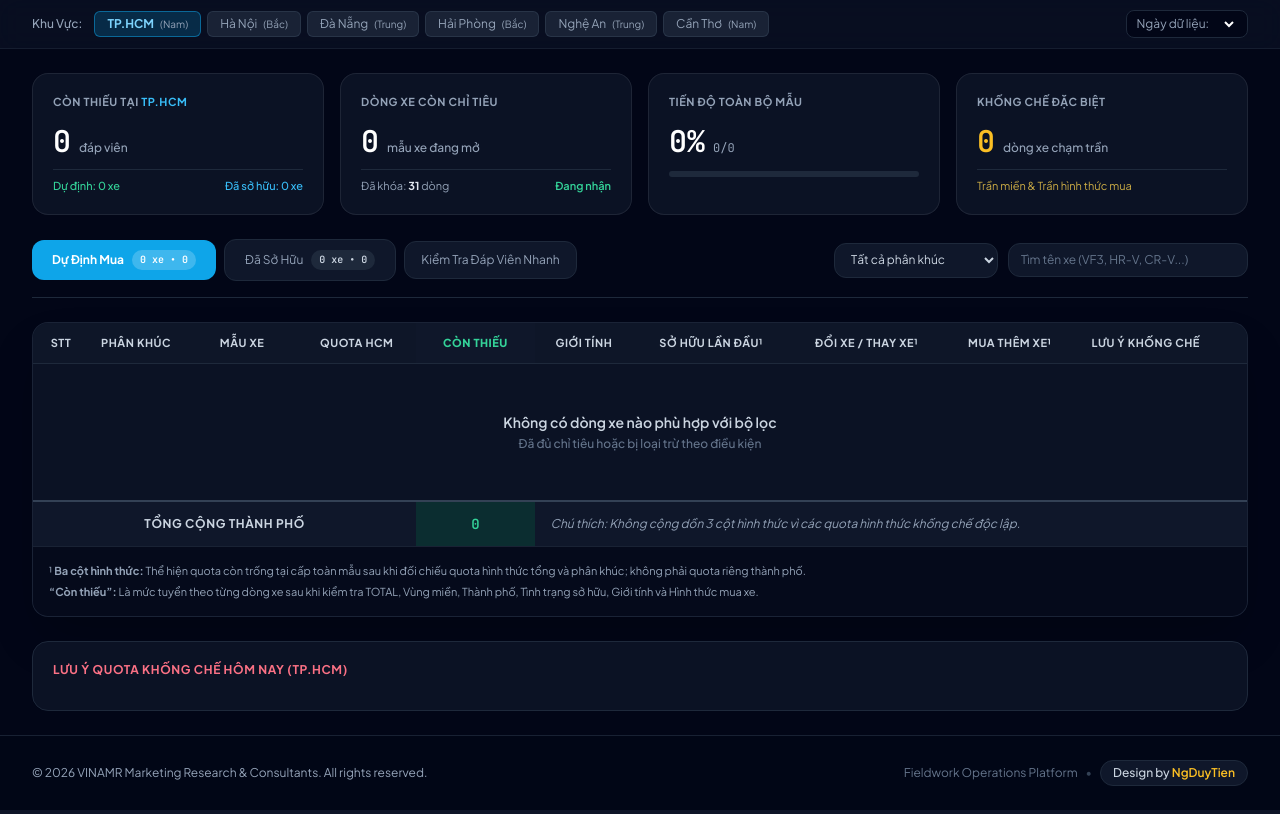
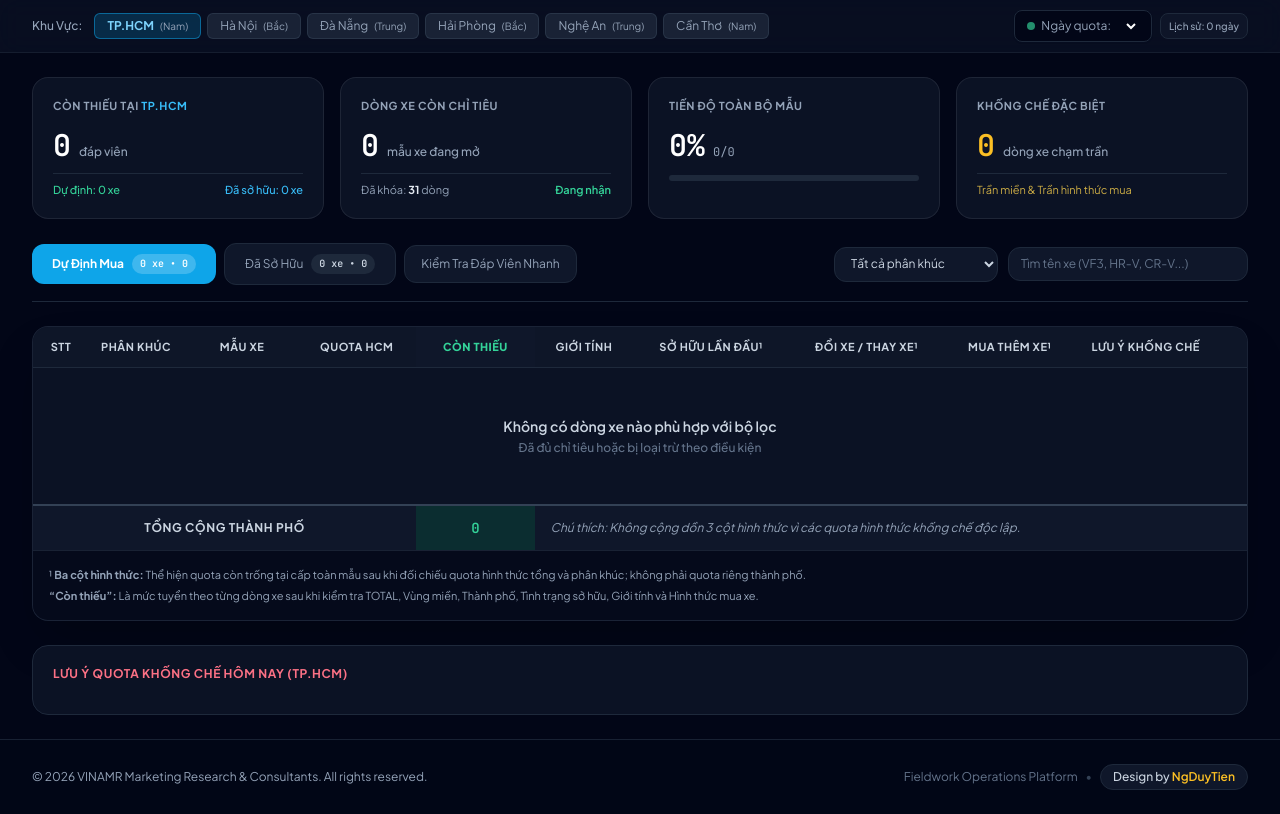
Before and after one commit to Duytien2203/vinamr-autofield, a Python web app: template templates/index.html in a window 1280 px wide. Shown: the part 65-879 px from the top of the page. Run offline with Jinja, Linux system fonts and the light colour scheme; the template is opened without the code that fills it, so the values that code supplies are empty; some libraries are stand-ins or nearby versions.

Commit message:
feat: enhance historical date dropdown selector with formatted date and latest badge

```diff
--- a/templates/index.html
+++ b/templates/index.html
@@ -122,15 +122,20 @@
             </div>
 
             <!-- Date Selector & History -->
-            <div class="flex items-center gap-3">
-                <div class="flex items-center gap-2 bg-slate-950 border border-slate-800 rounded-lg px-2.5 py-1">
-                    <span class="text-slate-400">Ngày dữ liệu:</span>
-                    <select x-model="selectedDate" @change="loadQuotaData()" class="bg-transparent text-white font-mono font-medium focus:outline-none cursor-pointer">
-                        <template x-for="d in availableDates" :key="d">
-                            <option :value="d" class="bg-slate-900 text-white" x-text="d"></option>
+            <div class="flex items-center gap-2">
+                <div class="flex items-center gap-2 bg-slate-950 border border-slate-800 rounded-lg px-3 py-1.5 shadow-sm">
+                    <span class="text-xs text-slate-400 flex items-center gap-1.5">
+                        <span class="w-2 h-2 rounded-full bg-emerald-400 animate-pulse"></span>
+                        Ngày quota:
+                    </span>
+                    <select x-model="selectedDate" @change="loadQuotaData()" class="bg-transparent text-white font-mono text-xs font-semibold focus:outline-none cursor-pointer">
+                        <template x-for="(d, idx) in availableDates" :key="d">
+                            <option :value="d" class="bg-slate-900 text-white py-1" x-text="formatDateOption(d, idx)"></option>
                         </template>
                     </select>
                 </div>
+                <span class="hidden sm:inline-flex px-2 py-1 text-[10px] font-medium bg-slate-900/90 text-slate-400 border border-slate-800 rounded-lg"
+                      x-text="`Lịch sử: ${availableDates.length} ngày`"></span>
             </div>
 
         </div>
@@ -613,6 +618,16 @@
                     await this.loadQuotaData();
                 },
 
+                formatDateOption(dateStr, idx) {
+                    if (!dateStr) return '';
+                    const parts = dateStr.split('-');
+                    if (parts.length === 3) {
+                        const vnDate = `${parts[2]}/${parts[1]}/${parts[0]}`;
+                        return (idx === 0) ? `${vnDate} (Mới nhất)` : vnDate;
+                    }
+                    return dateStr;
+                },
+
                 async loadDates() {
                     try {
                         const res = await fetch(`/api/dates?project=${this.currentProject}`);
```
